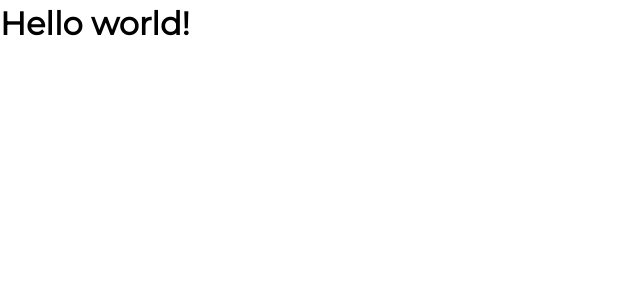
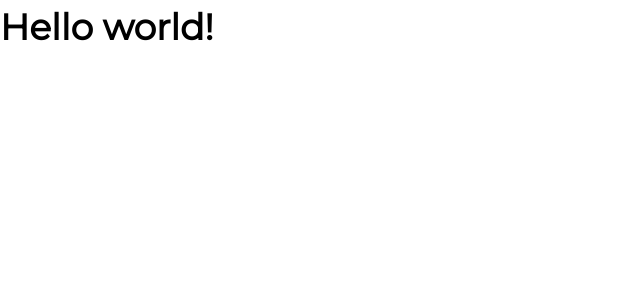
Before and after one commit to alex-teder/my-notebook, a React (Vite) app: page / in a window 1280 px wide. Shown: the top 300 px of the page, without its empty margins (0-640 px from the left). Built offline with nearby package versions, Linux system fonts and the light colour scheme.

Commit message:
tweaked base styles

```diff
--- a/src/styles/_base.scss
+++ b/src/styles/_base.scss
@@ -44,10 +44,6 @@ h6 {
   isolation: isolate;
 }
 
-body {
-  min-height: 100dvh;
-}
-
 button {
   cursor: pointer;
 }
--- a/src/styles/_typography.scss
+++ b/src/styles/_typography.scss
@@ -10,6 +10,7 @@
   font-style: italic;
 }
 
-body {
+:root {
   font-family: "Montserrat", sans-serif;
+  font-size: 18px;
 }
```
